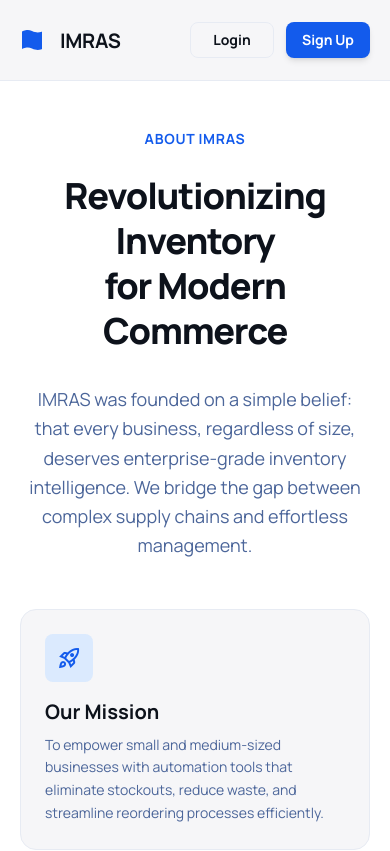
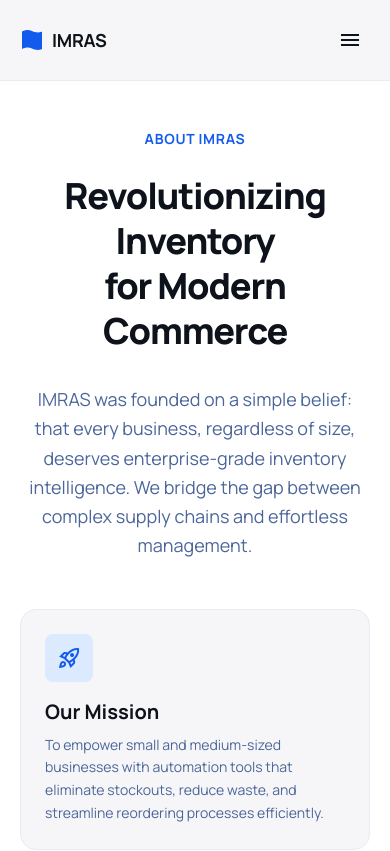
Before and after one commit to shreyashpatil2002/IMRAS-Project, a React (Create React App) app in the folder frontend/: page /about in a window 390 px wide. Shown: the top 851 px of the page. Built offline with nearby package versions, Linux system fonts and the light colour scheme; the HTML template or start-up script is replaced by a standard one.

Commit message:
Enhance Header component: Implement mobile menu functionality and improve navigation links

```diff
--- a/frontend/src/components/Header.jsx
+++ b/frontend/src/components/Header.jsx
@@ -1,22 +1,27 @@
-import React from 'react';
+import React, { useState } from 'react';
 import { Link, useLocation } from 'react-router-dom';
 import Logo from './Logo';
 
 const Header = () => {
+  const [isMenuOpen, setIsMenuOpen] = useState(false);
   const location = useLocation();
 
   const isActive = (path) => location.pathname === path;
 
+  const toggleMenu = () => setIsMenuOpen(!isMenuOpen);
+  const closeMenu = () => setIsMenuOpen(false);
+
   return (
     <header className="sticky top-0 z-50 w-full border-b border-[#e7ebf3] bg-background-light/95 dark:bg-background-dark/95 backdrop-blur-md px-5 py-3 lg:px-10">
       <div className="mx-auto flex h-14 max-w-7xl items-center justify-between">
-        <Link to="/" className="flex items-center gap-4 text-[#0d121b] dark:text-white">
+        <Link to="/" className="flex items-center gap-2 sm:gap-4 text-[#0d121b] dark:text-white" onClick={closeMenu}>
           <Logo />
-          <h2 className="text-xl font-bold leading-tight tracking-[-0.015em]">
+          <h2 className="text-lg sm:text-xl font-bold leading-tight tracking-[-0.015em]">
             IMRAS
           </h2>
         </Link>
 
+        {/* Desktop Navigation */}
         <nav className="hidden md:flex items-center gap-9">
           <Link
             to="/"
@@ -38,7 +43,8 @@ const Header = () => {
           </Link>
         </nav>
 
-        <div className="flex items-center gap-3">
+        {/* Desktop Auth Buttons */}
+        <div className="hidden md:flex items-center gap-3">
           <Link
             to="/login"
             className="flex min-w-[84px] cursor-pointer items-center justify-center overflow-hidden rounded-lg h-9 px-4 bg-transparent border border-[#e7ebf3] hover:bg-[#e7ebf3] dark:border-gray-700 dark:hover:bg-gray-800 text-[#0d121b] dark:text-white text-sm font-bold transition-all"
@@ -52,7 +58,62 @@ const Header = () => {
             <span className="truncate">Sign Up</span>
           </Link>
         </div>
+
+        {/* Mobile Menu Button */}
+        <button
+          onClick={toggleMenu}
+          className="md:hidden flex items-center justify-center w-10 h-10 rounded-lg hover:bg-[#e7ebf3] dark:hover:bg-gray-800 transition-colors"
+          aria-label="Toggle menu"
+        >
+          <span className="material-symbols-outlined text-[#0d121b] dark:text-white">
+            {isMenuOpen ? 'close' : 'menu'}
+          </span>
+        </button>
       </div>
+
+      {/* Mobile Menu */}
+      {isMenuOpen && (
+        <div className="md:hidden absolute top-full left-0 right-0 bg-background-light dark:bg-background-dark border-b border-[#e7ebf3] dark:border-gray-800 shadow-lg">
+          <nav className="flex flex-col py-4 px-5">
+            <Link
+              to="/"
+              onClick={closeMenu}
+              className={`py-3 px-4 text-base font-${isActive('/') ? 'bold text-primary' : 'medium hover:text-primary'} transition-colors rounded-lg hover:bg-[#e7ebf3] dark:hover:bg-gray-800`}
+            >
+              Features
+            </Link>
+            <Link
+              to="/pricing"
+              onClick={closeMenu}
+              className={`py-3 px-4 text-base font-${isActive('/pricing') ? 'bold text-primary' : 'medium hover:text-primary'} transition-colors rounded-lg hover:bg-[#e7ebf3] dark:hover:bg-gray-800`}
+            >
+              Pricing
+            </Link>
+            <Link
+              to="/about"
+              onClick={closeMenu}
+              className={`py-3 px-4 text-base font-${isActive('/about') ? 'bold text-primary' : 'medium hover:text-primary'} transition-colors rounded-lg hover:bg-[#e7ebf3] dark:hover:bg-gray-800`}
+            >
+              About
+            </Link>
+            <div className="border-t border-[#e7ebf3] dark:border-gray-800 my-3"></div>
+            <Link
+              to="/login"
+              onClick={closeMenu}
+              className="mx-4 mb-2 flex items-center justify-center rounded-lg h-11 px-4 bg-transparent border border-[#e7ebf3] hover:bg-[#e7ebf3] dark:border-gray-700 dark:hover:bg-gray-800 text-[#0d121b] dark:text-white text-base font-bold transition-all"
+            >
+              Login
+            </Link>
+            <Link
+              to="/signup"
+              onClick={closeMenu}
+              className="mx-4 flex items-center justify-center rounded-lg h-11 px-4 bg-primary hover:bg-blue-700 text-white text-base font-bold shadow-md transition-all"
+            >
+              Sign Up
+            </Link>
+          </nav>
+        </div>
+      )}
     </header>
   );
 };
```
